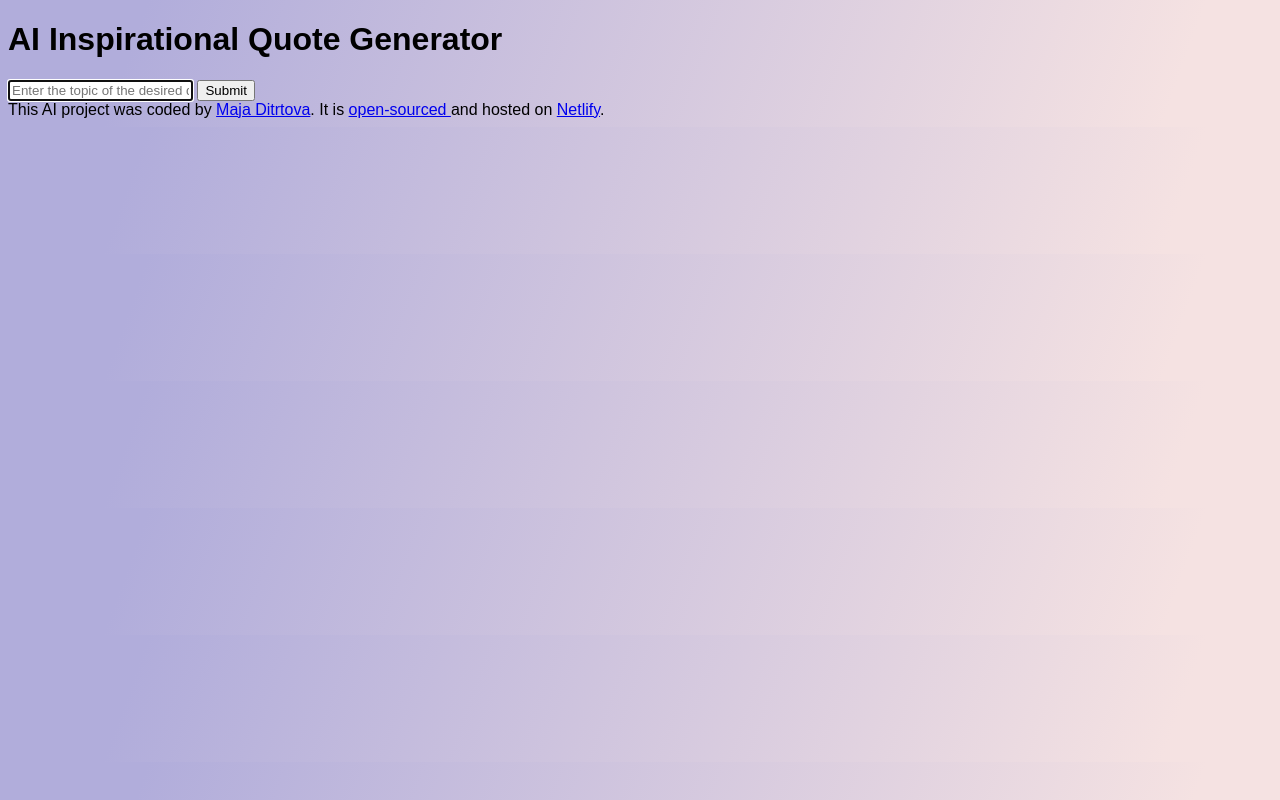
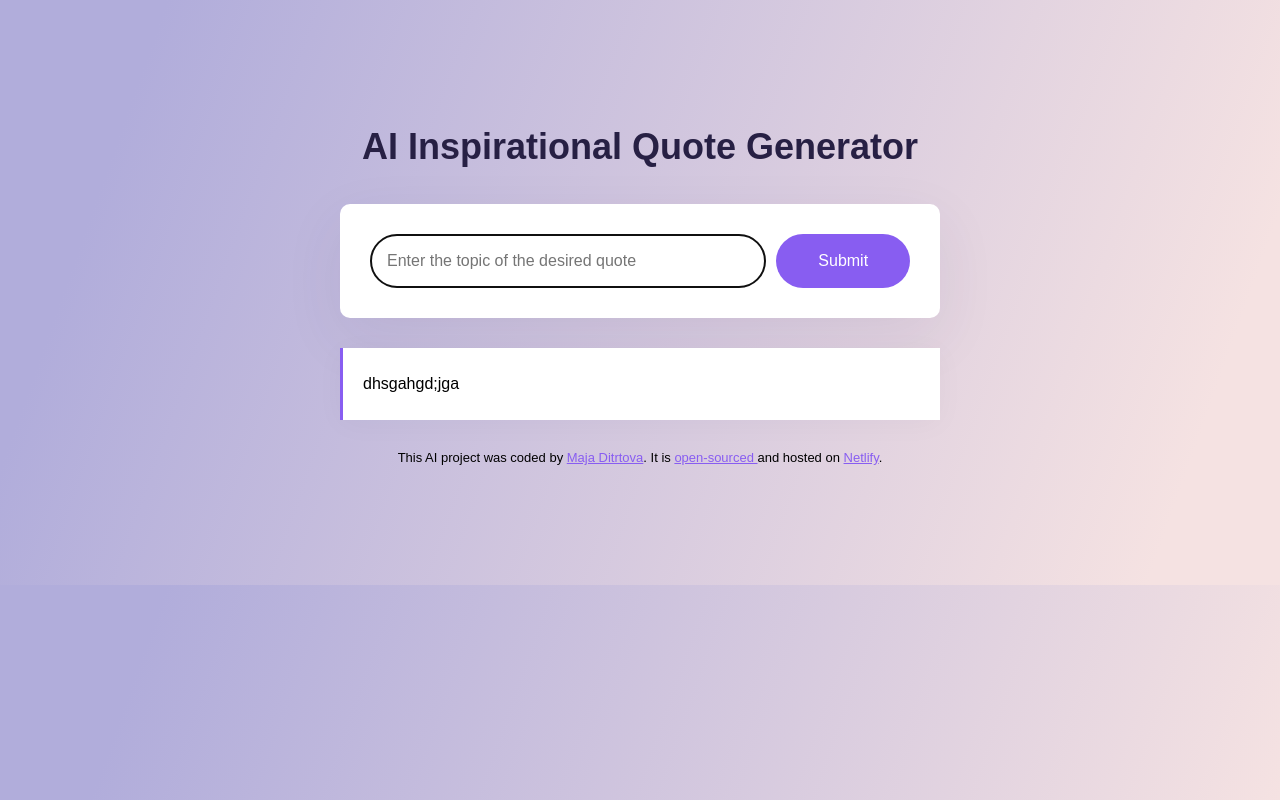
Before and after one commit to MajaDit/inspirational-quote-generator, a plain HTML site: page index.html in a window 1280 px wide. Drawn offline with Linux system fonts and the light colour scheme.

Commit message:
add styling

```diff
--- a/index.html
+++ b/index.html
@@ -7,10 +7,12 @@
     <link rel="stylesheet" href="src/style.css" />
   </head>
   <body>
+    <div class="container">
       <header>
         <h1>AI Inspirational Quote Generator</h1>
       </header>
       <main>
+        <div class="form-container">
           <form action="submit">
             <input
               type="text"
@@ -18,9 +20,12 @@
               autofocus
               required
               autocomplete="off"
+              class="instructions"
             />
-        <button type="submit">Submit</button>
+            <button type="submit" class="submit-button">Submit</button>
           </form>
+        </div>
+        <div class="poem">dhsgahgd;jga</div>
       </main>
       <footer>
         This AI project was coded by
@@ -40,6 +45,7 @@
           >Netlify</a
         >.
       </footer>
+    </div>
     <script src="src/index.js"></script>
   </body>
 </html>
--- a/src/style.css
+++ b/src/style.css
@@ -6,3 +6,71 @@ body {
   );
   font-family: Arial, Helvetica, sans-serif;
 }
+
+a {
+  color: #885df1;
+}
+
+.container {
+  margin: 120px auto;
+  max-width: 600px;
+}
+
+header {
+  margin-bottom: 30px;
+}
+
+h1 {
+  text-align: center;
+  font-weight: 800;
+  font-size: 36px;
+  line-height: 1.5;
+  color: #272044;
+}
+
+.form-container {
+  padding: 30px;
+  background-color: white;
+  box-shadow: 0px 20px 60px rgba(65, 50, 100, 0.08);
+  border-radius: 10px;
+  margin-bottom: 30px;
+}
+form {
+  display: flex;
+}
+
+.instructions {
+  padding: 16px;
+  border: 1px solid rgba(39, 33, 66, 0.5);
+  width: 80%;
+  font-size: 16px;
+  border-radius: 50px;
+  line-height: 20px;
+  color: #272044;
+}
+
+.submit-button {
+  margin-left: 10px;
+  background: #885df1;
+  color: white;
+  border: none;
+  width: 150px;
+  font-size: 16px;
+  border-radius: 50px;
+  padding: 14px 24px;
+}
+
+.poem {
+  font-size: 16px;
+  background-color: #fff;
+  padding: 20px;
+  line-height: 2;
+  border-left: 3px solid #885df1;
+  box-shadow: 0px 4px 30px 0px rgba(39, 33, 66, 0.03);
+}
+
+footer {
+  text-align: center;
+  font-size: 13px;
+  margin-top: 30px;
+}
```
Lines whose indentation alone changed are shown as unchanged.
